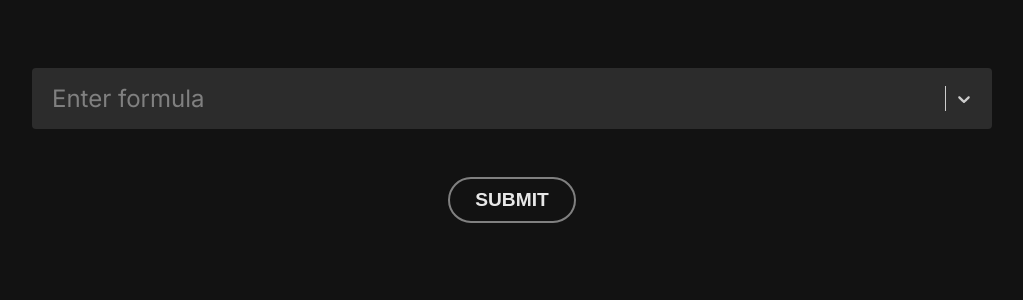
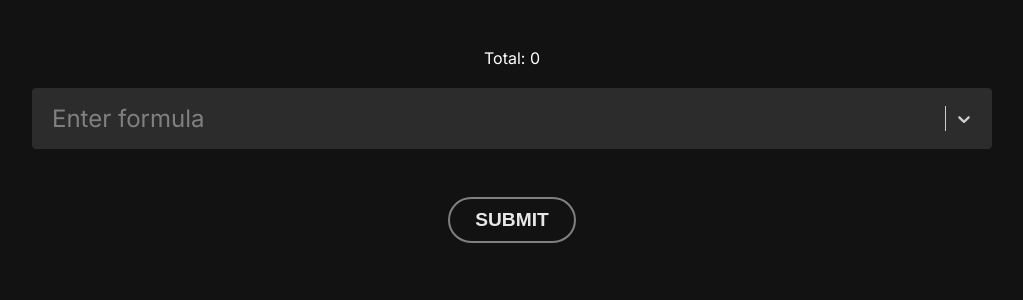
Before and after one commit to wecreus/lucid-task, a Next.js app: page / in a window 1280 px wide. Shown: the top 300 px of the page, without its empty margins (128-1151 px from the left). Built offline with nearby package versions, Linux system fonts and the light colour scheme.

Commit message:
feat: add zustand

```diff
--- /dev/null
+++ b/lib/store.ts
@@ -0,0 +1,13 @@
+import { create } from "zustand";
+
+type FormulaStoreType = {
+  total: number
+  set: (payload: number) => void
+}
+
+const useFormulaStore = create<FormulaStoreType>()((set) => ({
+  total: 0,
+  set: (payload: number) => set((state: any) => ({ total: payload })),
+}));
+
+export default useFormulaStore;
--- a/package.json
+++ b/package.json
@@ -13,7 +13,8 @@
     "next": "14.2.5",
     "react": "^18",
     "react-dom": "^18",
-    "react-select": "^5.8.0"
+    "react-select": "^5.8.0",
+    "zustand": "^4.5.4"
   },
   "devDependencies": {
     "@types/node": "^20",
--- a/ui/MultiSearchField/MultiSearchField.tsx
+++ b/ui/MultiSearchField/MultiSearchField.tsx
@@ -1,10 +1,12 @@
-import { useState } from "react";
+import { useEffect, useState } from "react";
 import { useQuery } from "@tanstack/react-query";
 import getMockData from "@/api/getMockData";
 import useDebounce from "@/lib/hooks/useDebounce";
 import type { MockData } from "@/lib/definitions";
 import styles from "./search.module.css";
 import Select, { type CSSObjectWithLabel } from "react-select";
+import { useFormState } from "react-dom";
+import useFormulaStore from "@/lib/store";
 
 const customStyles = {
   option: (defaultStyles: CSSObjectWithLabel, state: any) => ({
@@ -37,6 +39,7 @@ const customStyles = {
 export default function MultiSearchField() {
   const [search, setSearch] = useState("");
   const [total, setTotal] = useState(0);
+  const { set } = useFormulaStore();
 
   const debouncedSearch = useDebounce(search, 400);
 
@@ -49,6 +52,10 @@ export default function MultiSearchField() {
     enabled: search.length > 2,
     staleTime: 1000,
   });
+
+  useEffect(() => {
+    set(total);
+  }, [total, set]);
 
   return (
     <div className={styles.row}>
--- a/ui/SubmitForm/SubmitForm.tsx
+++ b/ui/SubmitForm/SubmitForm.tsx
@@ -5,11 +5,13 @@ import { submitForm } from "@/lib/actions";
 import styles from "./form.module.css";
 import MultiSearchField from "@/ui/MultiSearchField/MultiSearchField";
 import { useEffect } from "react";
+import useFormulaStore from "@/lib/store";
 
 const initialState: FormState = { message: "", errors: {} };
 
 export default function SubmitForm() {
   const [state, formAction] = useFormState(submitForm, initialState);
+  const { total } = useFormulaStore();
 
   // useEffect(() => {
   //   if(state.message === "success") {
@@ -18,6 +20,7 @@ export default function SubmitForm() {
   // }, [state]);
   return (
     <div className={styles.container}>
+      Total: {total}
       <form action={formAction} className={styles.form}>
         <MultiSearchField />
         <div className={styles.controls}>
```
Also changed, not shown: 1 other file (tests, documents, lock files or other folders).
